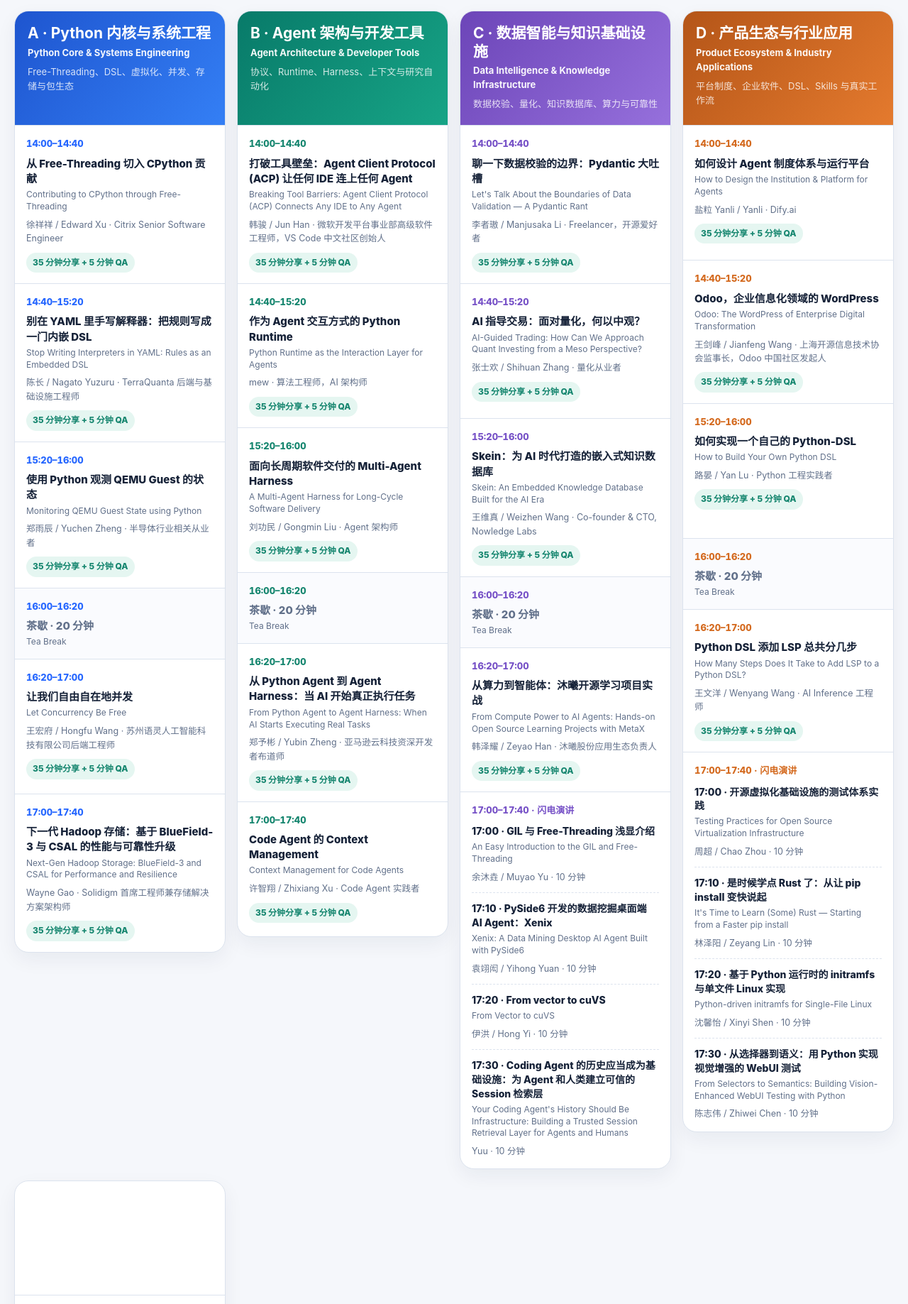
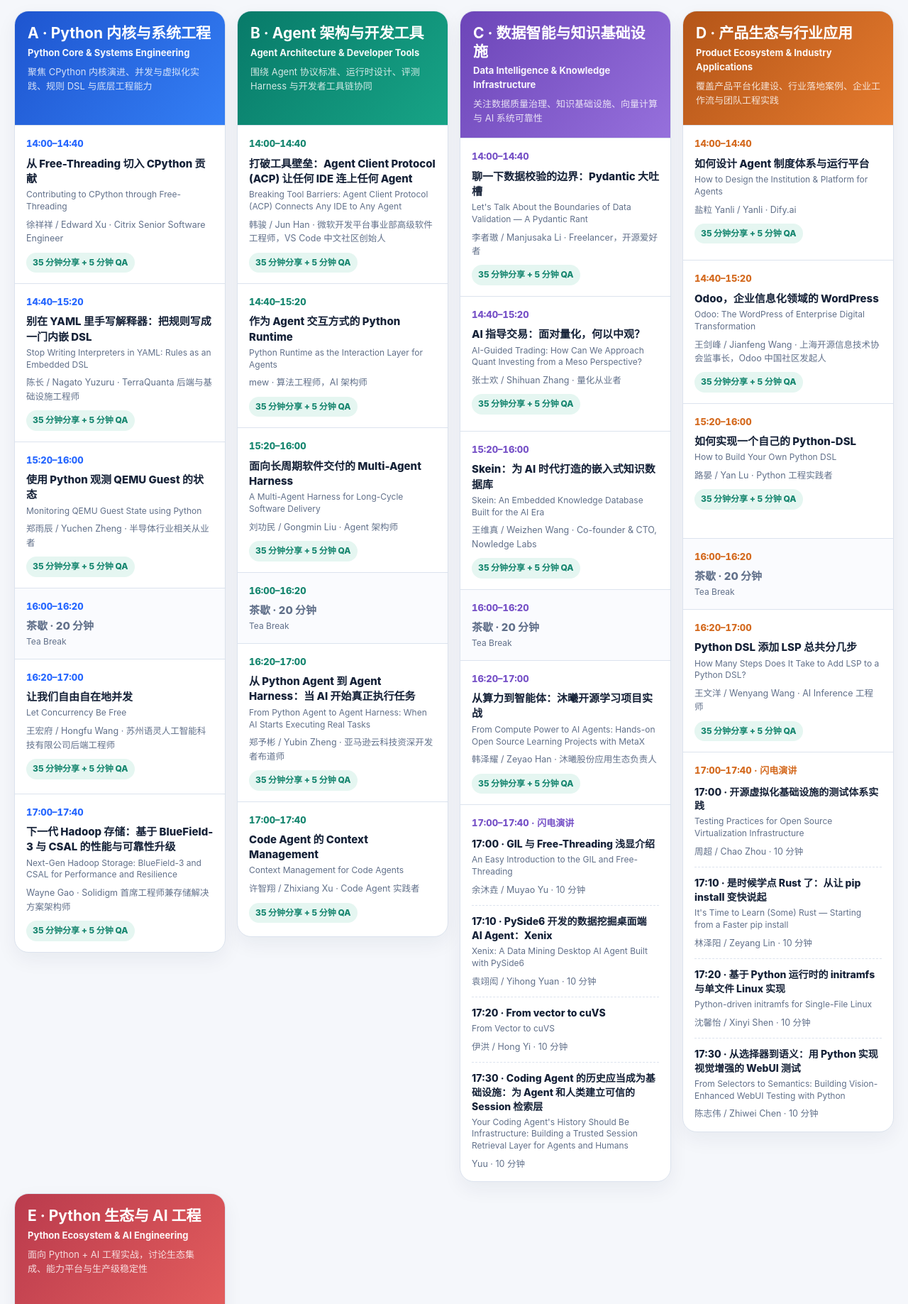
Before and after one commit to tao12345666333/pycon-china-2026-schedule, a plain HTML site: page site/index.html in a window 1280 px wide. Shown: the part 1562-3399 px from the top of the page at 71% size. Drawn offline with Linux system fonts and the light colour scheme.

Commit message:
fix: restore track E header visibility and refine track descriptions
Co-authored-by: tao12345666333 <3264292+tao12345666333@users.noreply.github.com>

```diff
--- a/assets/style.css
+++ b/assets/style.css
@@ -139,12 +139,14 @@ code { padding: 2px 6px; border-radius: 5px; background: rgba(38,103,255,.09); }
 .track-b .track-head { background: linear-gradient(130deg, #087a69, #17a486); }
 .track-c .track-head { background: linear-gradient(130deg, #6c45b8, #9670dc); }
 .track-d .track-head { background: linear-gradient(130deg, #b45518, #e47a2e); }
+.track-e .track-head { background: linear-gradient(130deg, #ba3b4d, #e35d5d); }
 .track .slot { display: block; min-height: 190px; padding: 15px 16px; }
 .track .slot.lightning-block { min-height: 360px; }
 .track .time { display: block; margin-bottom: 7px; font-size: 13px; }
 .track-b .time { color: var(--green); }
 .track-c .time { color: var(--purple); }
 .track-d .time { color: var(--orange); }
+.track-e .time { color: #c54857; }
 .track .talk-title { font-size: 15px; }
 .track .talk-title-en { font-size: 12px; }
 .track .speaker { font-size: 12.5px; }
--- a/site/index.html
+++ b/site/index.html
@@ -111,7 +111,7 @@
         <div class="track-head">
           <h3>A · Python 内核与系统工程</h3>
           <p class="track-name-en" lang="en">Python Core & Systems Engineering</p>
-          <p>Free-Threading、DSL、虚拟化、并发、存储与包生态</p>
+          <p>聚焦 CPython 内核演进、并发与虚拟化实践、规则 DSL 与底层工程能力</p>
         </div>
         <article class="slot" id="edward-xu">
           <span class="time">14:00–14:40</span>
@@ -158,7 +158,7 @@
         <div class="track-head">
           <h3>B · Agent 架构与开发工具</h3>
           <p class="track-name-en" lang="en">Agent Architecture & Developer Tools</p>
-          <p>协议、Runtime、Harness、上下文与研究自动化</p>
+          <p>围绕 Agent 协议标准、运行时设计、评测 Harness 与开发者工具链协同</p>
         </div>
         <article class="slot" id="jun-han">
           <span class="time">14:00–14:40</span>
@@ -205,7 +205,7 @@
         <div class="track-head">
           <h3>C · 数据智能与知识基础设施</h3>
           <p class="track-name-en" lang="en">Data Intelligence & Knowledge Infrastructure</p>
-          <p>数据校验、量化、知识数据库、算力与可靠性</p>
+          <p>关注数据质量治理、知识基础设施、向量计算与 AI 系统可靠性</p>
         </div>
         <article class="slot" id="manjusaka-li">
           <span class="time">14:00–14:40</span>
@@ -270,7 +270,7 @@
         <div class="track-head">
           <h3>D · 产品生态与行业应用</h3>
           <p class="track-name-en" lang="en">Product Ecosystem & Industry Applications</p>
-          <p>平台制度、企业软件、DSL、Skills 与真实工作流</p>
+          <p>覆盖产品平台化建设、行业落地案例、企业工作流与团队工程实践</p>
         </div>
         <article class="slot" id="yanli">
           <span class="time">14:00–14:40</span>
@@ -335,7 +335,7 @@
         <div class="track-head">
           <h3>E · Python 生态与 AI 工程</h3>
           <p class="track-name-en" lang="en">Python Ecosystem & AI Engineering</p>
-          <p>插件系统、ML 研究自动化、Agent 可靠性与 AI 能力平台</p>
+          <p>面向 Python + AI 工程实战，讨论生态集成、能力平台与生产级稳定性</p>
         </div>
         <article class="slot" id="frost-ming">
           <span class="time">14:00–14:40</span>
--- a/site/style.css
+++ b/site/style.css
@@ -139,12 +139,14 @@ code { padding: 2px 6px; border-radius: 5px; background: rgba(38,103,255,.09); }
 .track-b .track-head { background: linear-gradient(130deg, #087a69, #17a486); }
 .track-c .track-head { background: linear-gradient(130deg, #6c45b8, #9670dc); }
 .track-d .track-head { background: linear-gradient(130deg, #b45518, #e47a2e); }
+.track-e .track-head { background: linear-gradient(130deg, #ba3b4d, #e35d5d); }
 .track .slot { display: block; min-height: 190px; padding: 15px 16px; }
 .track .slot.lightning-block { min-height: 360px; }
 .track .time { display: block; margin-bottom: 7px; font-size: 13px; }
 .track-b .time { color: var(--green); }
 .track-c .time { color: var(--purple); }
 .track-d .time { color: var(--orange); }
+.track-e .time { color: #c54857; }
 .track .talk-title { font-size: 15px; }
 .track .talk-title-en { font-size: 12px; }
 .track .speaker { font-size: 12.5px; }
```
Also changed, not shown: 1 other file.
